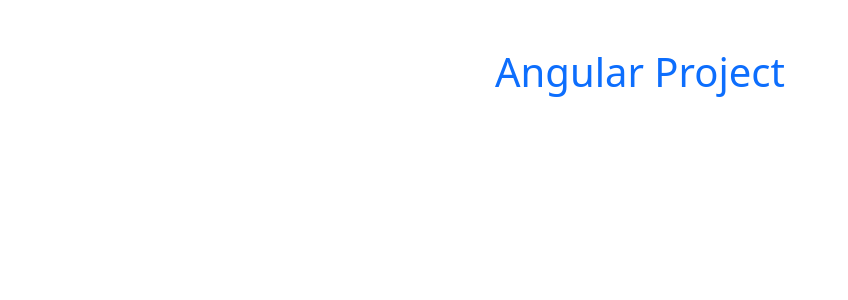
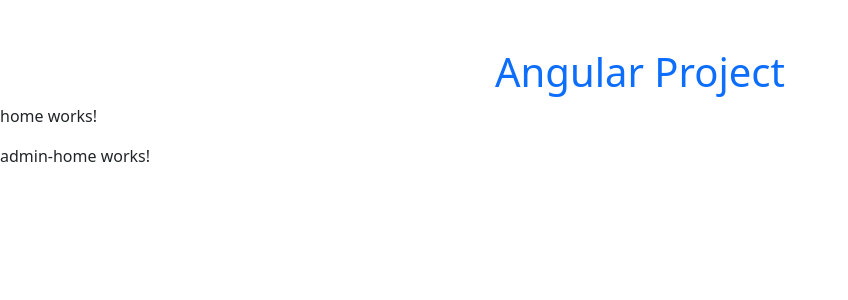
Before and after one commit to MR-Elashmawy/Angular-Project, an Angular app: page / in a window 1280 px wide. Shown: the top 300 px of the page, without its empty margins (0-848 px from the left). Built offline with nearby package versions, Linux system fonts and the light colour scheme.

Commit message:
updata components in admin and user

```diff
--- a/src/app/Components/admin/A.home/home.component.html
+++ /dev/null
@@ -1 +0,0 @@
-<p>home works!</p>
--- a/src/app/Components/admin/A.home/home.component.ts
+++ /dev/null
@@ -1,15 +0,0 @@
-import { Component, OnInit } from '@angular/core';
-
-@Component({
-  selector: 'app-home',
-  templateUrl: './home.component.html',
-  styleUrls: ['./home.component.css']
-})
-export class HomeComponent implements OnInit {
-
-  constructor() { }
-
-  ngOnInit(): void {
-  }
-
-}
--- /dev/null
+++ b/src/app/Components/admin/admin-home/admin-home.component.html
@@ -0,0 +1 @@
+<p>admin-home works!</p>
--- /dev/null
+++ b/src/app/Components/admin/admin-home/admin-home.component.ts
@@ -0,0 +1,15 @@
+import { Component, OnInit } from '@angular/core';
+
+@Component({
+  selector: 'app-admin-home',
+  templateUrl: './admin-home.component.html',
+  styleUrls: ['./admin-home.component.css']
+})
+export class AdminHomeComponent implements OnInit {
+
+  constructor() { }
+
+  ngOnInit(): void {
+  }
+
+}
--- a/src/app/app.component.html
+++ b/src/app/app.component.html
@@ -12,5 +12,7 @@
       <h1 class="mt-5 text-primary text-center">Angular Project</h1>
     </div>
 </div>
+<app-home></app-home>
+<app-admin-home></app-admin-home>
 </body>
 </html>
--- a/src/app/app.module.ts
+++ b/src/app/app.module.ts
@@ -4,14 +4,16 @@ import { AppRoutingModule } from './app-routing.module';
 import { AppComponent } from './app.component';
 import { FormsModule, ReactiveFormsModule } from '@angular/forms';
 import { HttpClientModule } from '@angular/common/http';
-import { HomeComponent } from './Components/admin/A.home/home.component' ;'./Components/user/U.home/home.component';
+import { HomeComponent } from './Components/user/U.home/home.component';
+import { AdminHomeComponent } from './Components/admin/admin-home/admin-home.component';
 
 
 
 @NgModule({
   declarations: [
     AppComponent,
-    HomeComponent
+    HomeComponent,
+    AdminHomeComponent
   ],
   imports: [
     BrowserModule,
```
Also changed, not shown: src/app/Components/admin/A.home/home.component.css (deleted), src/app/Components/admin/admin-home/admin-home.component.css (added), src/assets/icons/eye.png (added), 1 other file (tests, documents, lock files or other folders).
